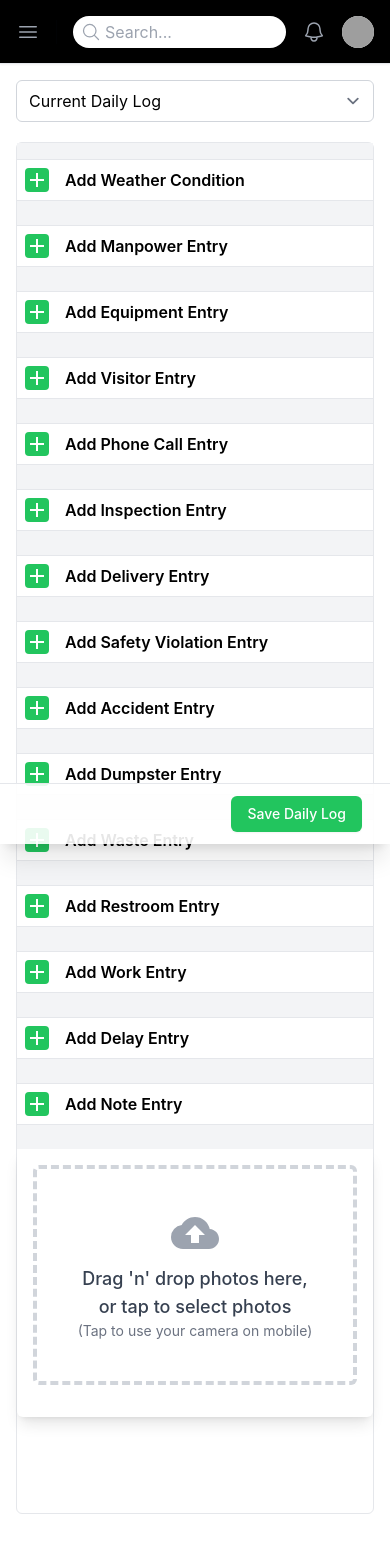
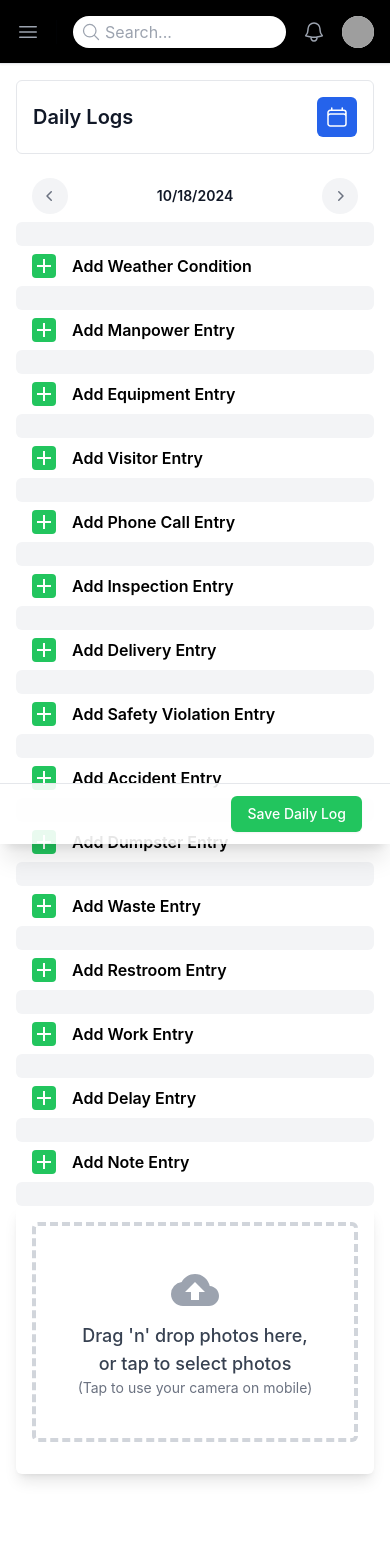
Before and after one commit to ConfloTechnologies/conflo-technologies-react-frontend, a React (Create React App) app: page /daily-logs/project/1 in a window 390 px wide. Shown: the top 1552 px of the page. Before the commit the page ends 1514 px from the top, so only its background shows below. Built offline with nearby package versions, Linux system fonts and the light colour scheme; grey boxes are pictures that could not be loaded.

Commit message:
updates to daily log

```diff
--- a/src/App/components/DailyLogCompnents/NewDailyLogForm.component.jsx
+++ b/src/App/components/DailyLogCompnents/NewDailyLogForm.component.jsx
@@ -1,7 +1,7 @@
 import React, { useState, useRef, useEffect, useCallback } from 'react';
 import { MdAdd, MdRemove, MdClose, MdCloudUpload } from 'react-icons/md';
 import { useDropzone } from 'react-dropzone';
-
+import { ChevronLeftIcon, ChevronRightIcon } from '@heroicons/react/20/solid';
 // NEED TO ADJUST THIS TO PREVENT OR DISABLE THE BUTTON WHEN NO INFORMATION HAS BEEN ADDED
 function StickyFooter({ onSave, hasChanges }) {
   return (
@@ -21,13 +21,30 @@ function StickyFooter({ onSave, hasChanges }) {
 }
 
 
-function SectionButton({ title, onClick }) {
+function RemoveButton({ title, onClick }) {
   return (
-    <div className="flex items-center justify-start py-2 border-y">
+    <div className="flex items-center justify-start py-2 ">
       <button
         type="button"
         onClick={onClick}
-        className="ml-2 bg-green-500 text-white font-semibold rounded hover:bg-green-700  flex items-center justify-center w-6 h-6 sm:w-8 sm:h-8"
+        className="ml-4 bg-red-500 text-white font-semibold rounded hover:bg-red-700  flex items-center justify-center w-6 h-6 md:w-8 md:h-8"
+      >
+        <MdRemove className="w-full h-full" />
+      </button>
+      <div className="flex items-center justify-end px-4 font-semibold">
+        <h2 className='hidden md:block'>{title}</h2>
+      </div>
+    </div>
+  );
+}
+
+function AddButton({ title, onClick }) {
+  return (
+    <div className="flex items-center justify-start py-2">
+      <button
+        type="button"
+        onClick={onClick}
+        className="ml-4 bg-green-500 text-white font-semibold rounded hover:bg-green-700  flex items-center justify-center w-6 h-6 md:w-8 md:h-8"
       >
         <MdAdd className="w-full h-full" />
       </button>
@@ -38,7 +55,7 @@ function SectionButton({ title, onClick }) {
   );
 }
 
-function ObservedWeatherConditions({ weatherConditions = [], setWeatherConditions} ) {
+function ObservedWeatherConditions({ weatherConditions = [], setWeatherConditions }) {
   const weatherRefs = useRef([]);
 
   const handleWeatherChange = (index, field, value) => {
@@ -87,21 +104,27 @@ function ObservedWeatherConditions({ weatherConditions = [], setWeatherCondition
         <div
           key={index}
           ref={(el) => (weatherRefs.current[index] = el)}
-        className="relative bg-white "
-      >
-        <div className="grid grid-cols-4 gap-4">
-          <div className="col-span-1 flex items-center justify-center">
-            <button
-              type="button"
-              className="m-2 bg-red-500 text-white font-semibold rounded hover:bg-red-700 flex items-center justify-center w-6 h-6 sm:w-8 sm:h-8"
-              // onClick={onClick}
-            >
-              <MdRemove className="w-full h-full" /> {/* Adjust icon size and margin as needed */}
-            </button>
-            <h2>Weather Observed</h2>
-          </div>
-          <div className="col-span-3 grid grid-cols-3 gap-4">
-            <div>
+          className="relative bg-white border-b"
+        >
+
+          <div className="grid grid-cols-7 gap-4 py-2">
+            <div
+              className="col-span-1 md:col-span-2 flex items-center justify-start"
+              style={{ width: '350px',  }}
+            >
+              <RemoveButton title="Weather Condition" onClick={() => removeWeatherCondition(index)} />
+            </div>
+            <div className="col-span-6 md:col-span-5 grid grid-cols-1 sm:grid-cols-4 gap-4 px-4">
+              <div className="col-span-full grid grid-cols-2 md:hidden">
+                <div className="flex items-center justify-start pl-1 font-semibold col-span-2">
+                  <h2> Weather Condition </h2>
+                </div>
+                {/* <div className="flex items-center justify-end text-gray-400 text-sm  col-span-1">
+                  <h2>Edited by: Wyatt Cooper</h2>
+                </div> */}
+              </div>
+
+              <div className="col-span-full md:col-span-2 xl:col-span-1">
                 <label htmlFor={`timeStart-${index}`} className="block text-sm font-medium text-gray-900">
                   Time Start
                 </label>
@@ -114,7 +137,7 @@ function ObservedWeatherConditions({ weatherConditions = [], setWeatherCondition
                 />
               </div>
 
-            <div>
+              <div className="col-span-full md:col-span-2 xl:col-span-1">
                 <label htmlFor={`timeEnd-${index}`} className="block text-sm font-medium text-gray-900">
                   Time End
                 </label>
@@ -127,7 +150,7 @@ function ObservedWeatherConditions({ weatherConditions = [], setWeatherCondition
                 />
               </div>
 
-            <div>
+              <div className="col-span-full md:col-span-2 xl:col-span-1">
                 <label htmlFor={`temperature-${index}`} className="block text-sm font-medium text-gray-900">
                   Temperature
                 </label>
@@ -141,7 +164,7 @@ function ObservedWeatherConditions({ weatherConditions = [], setWeatherCondition
                 />
               </div>
 
-            <div>
+              <div className="col-span-full md:col-span-2 xl:col-span-1">
                 <label htmlFor={`condition-${index}`} className="block text-sm font-medium text-gray-900">
                   Condition
                 </label>
@@ -159,7 +182,7 @@ function ObservedWeatherConditions({ weatherConditions = [], setWeatherCondition
                 </select>
               </div>
 
-            <div className="col-span-3">
+              <div className="col-span-full">
                 <label htmlFor={`comments-${index}`} className="block text-sm font-medium text-gray-900">
                   Comments
                 </label>
@@ -172,15 +195,19 @@ function ObservedWeatherConditions({ weatherConditions = [], setWeatherCondition
                   placeholder="Enter your comments here..."
                 />
               </div>
+              <div className="flex items-center justify-end text-gray-400 text-sm col-span-full">
+                  <h2>Edited by: Wyatt Cooper</h2>
+                </div>
             </div>
           </div>
         </div>
       ))}
-    <SectionButton title="Add Weather Condition" onClick={addWeatherCondition} />
+      <AddButton title="Add Weather Condition" onClick={addWeatherCondition} />
     </>
-
-  );
-}
+  );
+}
+
+
 
 function Manpower({ companies = [], locations = [], manpowerEntries, setManpowerEntries }) {
   const manpowerRefs = useRef([]);
@@ -349,7 +376,7 @@ function Manpower({ companies = [], locations = [], manpowerEntries, setManpower
           </div>
         </div>
       ))}
-      <SectionButton title="Add Manpower Entry" onClick={addManpowerEntry} />
+      <AddButton title="Add Manpower Entry" onClick={addManpowerEntry} />
     </>
   );
 }
@@ -574,7 +601,7 @@ function Equipment({ locations = [], costCodes = [], equipmentTypes = [], equipm
           </div>
         </div>
       ))}
-      <SectionButton title="Add Equipment Entry" onClick={addEquipmentEntry} />
+      <AddButton title="Add Equipment Entry" onClick={addEquipmentEntry} />
     </>
   );
 }
@@ -718,7 +745,7 @@ function Visitors({ visitorEntries, setVisitorEntries }) {
           </div>
         </div>
       ))}
-      <SectionButton title="Add Visitor Entry" onClick={addVisitorEntry} />
+      <AddButton title="Add Visitor Entry" onClick={addVisitorEntry} />
     </>
   );
 }
@@ -909,7 +936,7 @@ function PhoneCalls({ people = [], companies = [], callEntries, setCallEntries }
           </div>
         </div>
       ))}
-      <SectionButton title="Add Phone Call Entry" onClick={addCallEntry} />
+      <AddButton title="Add Phone Call Entry" onClick={addCallEntry} />
     </>
   );
 }
@@ -1118,7 +1145,7 @@ function Inspections({ locations = [], inspectionEntries, setInspectionEntries }
           </div>
         </div>
       ))}
-      <SectionButton title="Add Inspection Entry" onClick={addInspectionEntry} />
+      <AddButton title="Add Inspection Entry" onClick={addInspectionEntry} />
     </>
   );
 }
@@ -1282,7 +1309,7 @@ function Deliveries({ deliveryEntries, setDeliveryEntries }) {
           </div>
         </div>
       ))}
-      <SectionButton title="Add Delivery Entry" onClick={addDeliveryEntry} />
+      <AddButton title="Add Delivery Entry" onClick={addDeliveryEntry} />
     </>
   );
 }
@@ -1472,7 +1499,7 @@ function SafetyViolations({ issuesToOptions = [] }) {
           </div>
         </div>
       ))}
-      <SectionButton title="Add Safety Violation Entry" onClick={addViolationEntry} />
+      <AddButton title="Add Safety Violation Entry" onClick={addViolationEntry} />
     </>
   );
 }
@@ -1618,7 +1645,7 @@ function Accidents() {
           </div>
         </div>
       ))}
-      <SectionButton title="Add Accident Entry" onClick={addAccidentEntry} />
+      <AddButton title="Add Accident Entry" onClick={addAccidentEntry} />
     </>
   );
 }
@@ -1768,7 +1795,7 @@ function Dumpster() {
           </div>
         </div>
       ))}
-      <SectionButton title="Add Dumpster Entry" onClick={addDumpsterEntry} />
+      <AddButton title="Add Dumpster Entry" onClick={addDumpsterEntry} />
     </>
   );
 }
@@ -1966,7 +1993,7 @@ function Waste() {
           </div>
         </div>
       ))}
-      <SectionButton title="Add Waste Entry" onClick={addWasteEntry} />
+      <AddButton title="Add Waste Entry" onClick={addWasteEntry} />
     </>
   );
 }
@@ -2115,7 +2142,7 @@ function Restrooms() {
           </div>
         </div>
       ))}
-      <SectionButton title="Add Restroom Entry" onClick={addRestroomEntry} />
+      <AddButton title="Add Restroom Entry" onClick={addRestroomEntry} />
     </>
   );
 }
@@ -2351,7 +2378,7 @@ function ScheduledWork() {
           </div>
         </div>
       ))}
-      <SectionButton title="Add Work Entry" onClick={addWorkEntry} />
+      <AddButton title="Add Work Entry" onClick={addWorkEntry} />
     </>
   );
 }
@@ -2548,7 +2575,7 @@ function Delays({ locations = [] }) {
           </div>
         </div>
       ))}
-      <SectionButton title="Add Delay Entry" onClick={addDelayEntry} />
+      <AddButton title="Add Delay Entry" onClick={addDelayEntry} />
     </>
   );
 }
@@ -2722,7 +2749,7 @@ function Notes({ locations = [] }) {
         </div>
       ))}
 
-      <SectionButton title="Add Note Entry" onClick={addEntry} />
+      <AddButton title="Add Note Entry" onClick={addEntry} />
     </>
   );
 }
@@ -2867,84 +2894,106 @@ export default function NewDailyLogForm({ companyData }) {
   };
   return (
     <>
+
+      <div className="flex items-center justify-between py-2 px-4 ">
+        <button
+          type="button"
+          className="p-2 rounded-full bg-gray-100 hover:bg-gray-200 transition"
+        >
+          <span className="sr-only">Previous month</span>
+          <ChevronLeftIcon className="h-5 w-5 text-gray-500" aria-hidden="true" />
+        </button>
+        <div className="text-sm font-semibold text-gray-900">
+          10/18/2024
+        </div>
+        <button
+          type="button"
+          className="p-2 rounded-full bg-gray-100 hover:bg-gray-200 transition"
+        >
+          <span className="sr-only">Next month</span>
+          <ChevronRightIcon className="h-5 w-5 text-gray-500" aria-hidden="true" />
+        </button>
+      </div>
+
+
     <form>
-      <div className="bg-gray-100 sm:py-2 py-2"></div>
+    <div className="bg-gray-100 rounded-md md:py-4 py-3"></div>
       <ObservedWeatherConditions
         weatherConditions={weatherConditions}
         setWeatherConditions={setWeatherConditions}
       />
-      <div className="bg-gray-100 sm:py-4 py-3"></div>
+      <div className="bg-gray-100 rounded-md md:py-4 py-3"></div>
       <Manpower
         companies={companyData}
         manpowerEntries={manpowerEntries}
         setManpowerEntries={setManpowerEntries}
       />
-      <div className="bg-gray-100 sm:py-4 py-3"></div>
+      <div className="bg-gray-100 rounded-md md:py-4 py-3"></div>
       <Equipment
         equipmentEntries={equipmentEntries}
         setEquipmentEntries={setEquipmentEntries}
       />
-      <div className="bg-gray-100 sm:py-4 py-3"></div>
+      <div className="bg-gray-100 rounded-md md:py-4 py-3"></div>
       <Visitors
         visitorEntries={visitorEntries}
         setVisitorEntries={setVisitorEntries}
       />
-      <div className="bg-gray-100 sm:py-4 py-3"></div>
+      <div className="bg-gray-100 rounded-md md:py-4 py-3"></div>
       <PhoneCalls
         callEntries={callEntries}
         setCallEntries={setCallEntries}
       />
-      <div className="bg-gray-100 sm:py-4 py-3"></div>
+      <div className="bg-gray-100 rounded-md md:py-4 py-3"></div>
       <Inspections
         inspectionEntries={inspectionEntries}
         setInspectionEntries={setInspectionEntries}
       />
-      <div className="bg-gray-100 sm:py-4 py-3"></div>
+      <div className="bg-gray-100 rounded-md md:py-4 py-3"></div>
       <Deliveries
         deliveryEntries={deliveryEntries}
         setDeliveryEntries={setDeliveryEntries}
       />
-      <div className="bg-gray-100 sm:py-4 py-3"></div>
+      <div className="bg-gray-100 rounded-md md:py-4 py-3"></div>
       <SafetyViolations
         violationEntries={violationEntries}
         setViolationEntries={setViolationEntries}
       />
-      <div className="bg-gray-100 sm:py-4 py-3"></div>
+      <div className="bg-gray-100 rounded-md md:py-4 py-3"></div>
       <Accidents
         accidentEntries={accidentEntries}
         setAccidentEntries={setAccidentEntries}
       />
-      <div className="bg-gray-100 sm:py-4 py-3"></div>
+      <div className="bg-gray-100 rounded-md md:py-4 py-3"></div>
       <Dumpster
         dumpsterEntries={dumpsterEntries}
         setDumpsterEntries={setDumpsterEntries}
       />
-      <div className="bg-gray-100 sm:py-4 py-3"></div>
+      <div className="bg-gray-100 rounded-md md:py-4 py-3"></div>
       <Waste
         wasteEntries={wasteEntries}
         setWasteEntries={setWasteEntries}
       />
-      <div className="bg-gray-100 sm:py-4 py-3"></div>
+      <div className="bg-gray-100 rounded-md md:py-4 py-3"></div>
       <Restrooms
         restroomEntries={restroomEntries}
         setRestroomEntries={setRestroomEntries}
       />
-      <div className="bg-gray-100 sm:py-4 py-3"></div>
+      <div className="bg-gray-100 rounded-md md:py-4 py-3"></div>
       <ScheduledWork
         workEntries={workEntries}
         setWorkEntries={setWorkEntries}
       />
-      <div className="bg-gray-100 sm:py-4 py-3"></div>
+      <div className="bg-gray-100 rounded-md md:py-4 py-3"></div>
       <Delays
         delayEntries={delayEntries}
         setDelayEntries={setDelayEntries}
       />
-      <div className="bg-gray-100 sm:py-4 py-3"></div>
+      <div className="bg-gray-100 rounded-md md:py-4 py-3"></div>
       <Notes
         noteEntries={noteEntries}
         setNoteEntries={setNoteEntries}
       />
-      <div className="bg-gray-100 sm:py-4 py-3"></div>
+      <div className="bg-gray-100 rounded-md md:py-4 py-3"></div>
       <Photos photos={photos} setPhotos={setPhotos} />
        {/* padding at the bottom of the form */}
        <div className="pb-24"></div>
--- a/src/App/components/MenuTabs.component.jsx
+++ b/src/App/components/MenuTabs.component.jsx
@@ -12,7 +12,7 @@ const MenuTabs = ({ tabs, currentTab, handleTabClick }) => {
                 <select
                     id="tabs"
                     name="tabs"
-                    className="block w-full rounded-md border-gray-300 py-2 pl-3 pr-10 text-base focus:border-blue-500 focus:outline-none focus:ring-blue-500 sm:text-sm"
+                    className="block w-full rounded-md border-gray-300 py-2 pl-3 pr-10 text-base focus:border-blue-500 focus:outline-none focus:ring-blue-500 md:text-sm"
                     value={currentTab}
                     onChange={(e) => handleTabClick(tabs.find(tab => tab.key === e.target.value))}
                 >
--- a/src/App/components/PageHeader.component.jsx
+++ b/src/App/components/PageHeader.component.jsx
@@ -1,10 +1,11 @@
 import React from 'react';
+import { CalendarIcon } from '@heroicons/react/24/outline';  // Correct import for Heroicons v2
 
 export default function PageHeader({pageTitle, pageDescription, trainingImageSrc, trainingVideoSrc, trainingTitle})  {
 
     return  (
         <>
-            <div className='hidden sm:grid grid-cols-1 sm:grid-cols-2 border p-4 rounded-md mb-4 shadow'>
+            <div className='grid grid-cols-2 border p-4 rounded-md mb-4 '>
                 <div className='col-span-1 flex justify-start items-center'>
                     <div className="sm:flex-auto">
                         <h1 className="text-xl font-semibold leading-6 text-gray-900">
@@ -15,7 +16,7 @@ export default function PageHeader({pageTitle, pageDescription, trainingImageSrc
                         </p>
                     </div>
                 </div>
-                <div className='hidden sm:flex col-span-1 justify-end items-center '>
+                <div className='hidden md:flex col-span-1 justify-end items-center '>
                     <a
                         href={trainingVideoSrc}
                         target="_blank"
@@ -26,6 +27,12 @@ export default function PageHeader({pageTitle, pageDescription, trainingImageSrc
                         <span className='pr-2'>{trainingTitle}</span>
                     </a>
                 </div>
+                {/* Mobile View: Calendar Icon */}
+        <div className="col-span-1 flex justify-end items-center md:hidden">
+          <button className="p-2 rounded-md bg-blue-600 hover:bg-blue-700">
+            <CalendarIcon className="h-6 w-6 text-white" aria-hidden="true" />
+          </button>
+        </div>
             </div>
         </>
     )
--- a/src/App/pages/DailyLogs.jsx
+++ b/src/App/pages/DailyLogs.jsx
@@ -38,14 +38,18 @@ export default function DailyLogs() {
         trainingTitle={"Daily Logs Training "}
       />
 
-      <MenuTabs
+      {/* <MenuTabs
         tabs={tabs}
         currentTab={currentTab}
         handleTabClick={handleTabClick}
-      />
+      /> */}
+
+      {/* <div> */}
+        {/* <h1 className='font-bold text-xl'>Daily Logs</h1> */}
+      {/* </div> */}
 
       {currentTab === 'current' ? (
-        <div className="border rounded-md">
+        <div className="">
           <NewDailyLogForm companyData={companies} />
         </div>
       ) : (
```
Lines whose indentation alone changed are shown as unchanged.
